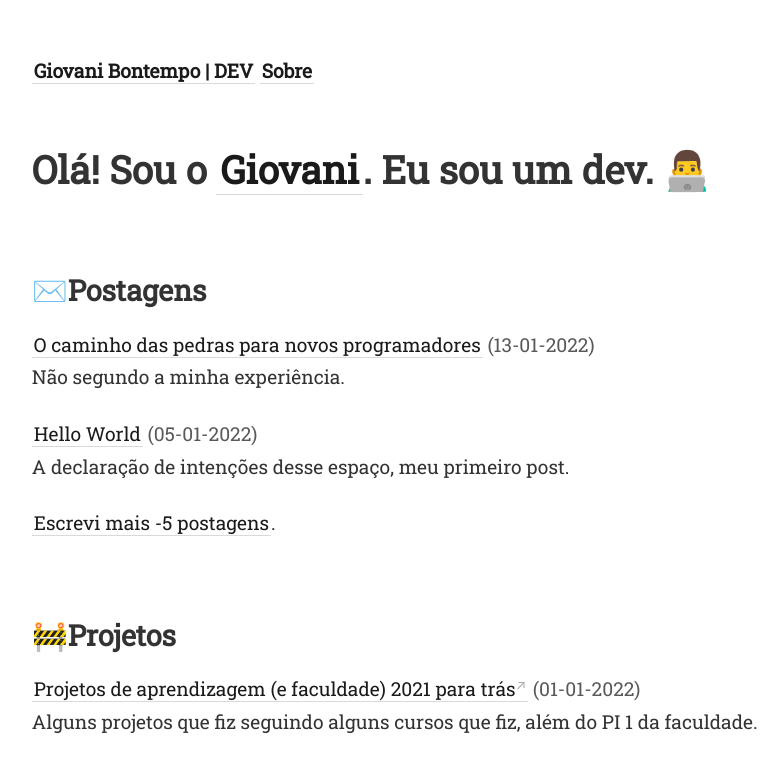
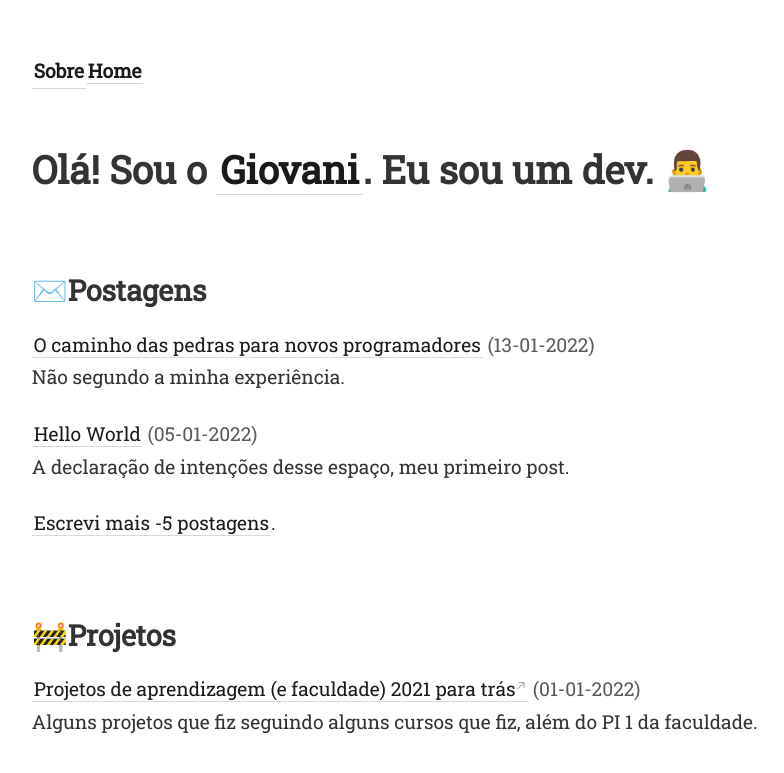
Before and after one commit to gio-bon/MyDigitalGarden, a Jekyll site: the page built from _pages/index.md, in a window 1280 px wide. Shown: the top 773 px of the page, without its empty margins (157-941 px from the left). Built offline with Jekyll 4.4.1, drawn with Linux system fonts in a browser that asks for light colours.

Commit message:
float left

```diff
--- a/_includes/nav.html
+++ b/_includes/nav.html
@@ -1,4 +1,4 @@
 <div>
-    <a class="internal-link" href="{{ site.baseurl }}/"><b>{{ site.title }}</b></a>
-    <a class="internal-link" href="/about"><b>Sobre</b></a>
+    <a class="internal-link" href="{{ site.baseurl }}/"><b>Home</b></a>
+    <a class="internal-link" style="float: left;" href="/about"><b>Sobre</b></a>
 </div>
```
